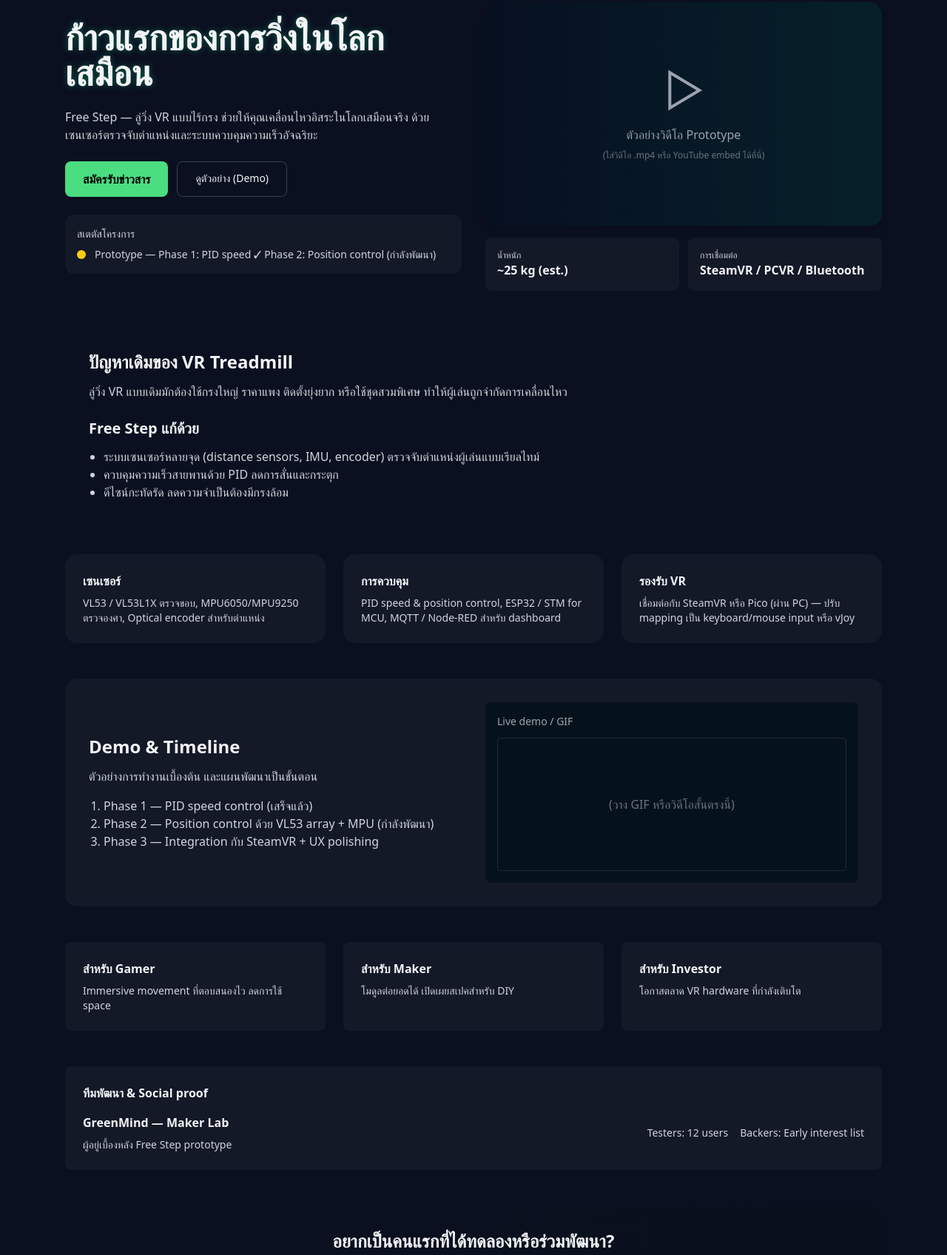
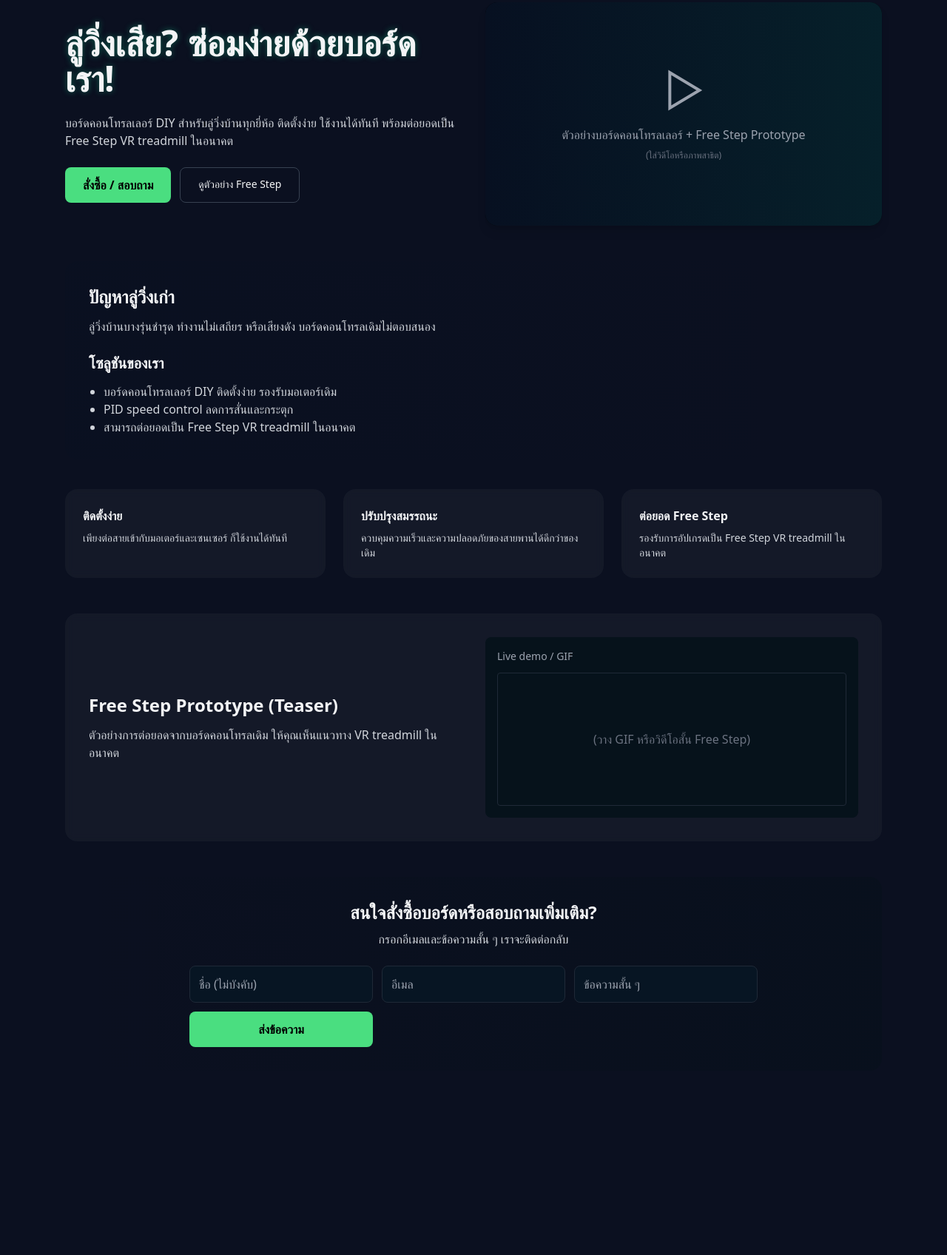
Before and after one commit to atikomtce4/free-step-landing, a plain HTML site: page index.html in a window 1280 px wide. Shown: the part 133-1829 px from the top of the page at 74% size. After the commit the page ends 1580 px from the top, so only its background shows below. Drawn offline with nearby package versions, Linux system fonts and the light colour scheme.

Commit message:
Add files via upload

```diff
--- a/index.html
+++ b/index.html
@@ -2,12 +2,11 @@
 <html lang="th">
 <head>
   <meta charset="utf-8">
-  <meta name="viewport" content="width=device-width,initial-scale=1">
-  <title>Free Step — VR Treadmill Prototype</title>
+  <meta name="viewport" content="width=device-width, initial-scale=1">
+  <title>ซ่อมลู่วิ่ง — Free Step Upgrade</title>
   <script src="https://cdn.tailwindcss.com"></script>
-  <meta name="description" content="Free Step — ลู่วิ่ง VR แบบไร้กรง ต้นแบบจาก GreenMind. ลงทะเบียนรับข่าวสารและทดลองใช้งาน.">
+  <meta name="description" content="ซ่อมลู่วิ่งบ้านได้ทันทีด้วยบอร์ดคอนโทรลเลอร์ DIY ของเรา พร้อมต่อยอด Free Step VR treadmill ในอนาคต">
   <style>
-    /* Simple accent glow */
     .neon { text-shadow: 0 0 8px rgba(16,185,129,0.45); }
     .glass { background: rgba(255,255,255,0.04); backdrop-filter: blur(6px); }
   </style>
@@ -19,185 +18,100 @@
         <div class="w-10 h-10 bg-gradient-to-br from-green-400 to-cyan-400 rounded-lg flex items-center justify-center font-bold text-black">GM</div>
         <div>
           <div class="text-sm">GreenMind</div>
-          <div class="text-xs text-gray-400">Free Step — VR Treadmill</div>
+          <div class="text-xs text-gray-400">ซ่อมลู่วิ่ง & Free Step Upgrade</div>
         </div>
       </div>
       <div class="hidden md:flex items-center gap-6">
         <a href="#features" class="text-sm hover:underline">Features</a>
         <a href="#demo" class="text-sm hover:underline">Demo</a>
-        <a href="#contact" class="text-sm hover:underline">ร่วมทดสอบ</a>
-        <a href="#" class="px-4 py-2 bg-green-400 text-black rounded-lg font-semibold">ลงทะเบียน</a>
+        <a href="#contact" class="text-sm hover:underline">สั่งซื้อ</a>
       </div>
     </nav>
   </header>
 
-  <!-- HERO -->
   <main class="max-w-6xl mx-auto px-6">
     <section class="grid grid-cols-1 md:grid-cols-2 gap-8 items-center">
       <div class="space-y-6">
-        <h1 class="text-4xl md:text-5xl font-extrabold neon">ก้าวแรกของการวิ่งในโลกเสมือน</h1>
-        <p class="text-gray-300 max-w-xl">Free Step — ลู่วิ่ง VR แบบไร้กรง ช่วยให้คุณเคลื่อนไหวอิสระในโลกเสมือนจริง ด้วยเซนเซอร์ตรวจจับตำแหน่งและระบบควบคุมความเร็วอัจฉริยะ</p>
+        <h1 class="text-4xl md:text-5xl font-extrabold neon">ลู่วิ่งเสีย? ซ่อมง่ายด้วยบอร์ดเรา!</h1>
+        <p class="text-gray-300 max-w-xl">บอร์ดคอนโทรลเลอร์ DIY สำหรับลู่วิ่งบ้านทุกยี่ห้อ ติดตั้งง่าย ใช้งานได้ทันที พร้อมต่อยอดเป็น Free Step VR treadmill ในอนาคต</p>
         <div class="flex flex-col sm:flex-row gap-3">
-          <a href="#contact" class="px-6 py-3 bg-green-400 text-black rounded-lg font-semibold text-center">สมัครรับข่าวสาร</a>
-          <a href="#demo" class="px-6 py-3 border border-gray-700 rounded-lg text-sm">ดูตัวอย่าง (Demo)</a>
-        </div>
-
-        <div class="mt-6 glass p-4 rounded-xl">
-          <h4 class="text-sm text-gray-300">สเตตัสโครงการ</h4>
-          <div class="mt-2 flex items-center gap-3">
-            <div class="w-3 h-3 rounded-full bg-yellow-400"></div>
-            <div class="text-sm text-gray-300">Prototype — Phase 1: PID speed ✓  Phase 2: Position control (กำลังพัฒนา)</div>
-          </div>
+          <a href="#contact" class="px-6 py-3 bg-green-400 text-black rounded-lg font-semibold text-center">สั่งซื้อ / สอบถาม</a>
+          <a href="#demo" class="px-6 py-3 border border-gray-700 rounded-lg text-sm">ดูตัวอย่าง Free Step</a>
         </div>
       </div>
 
       <div class="flex flex-col gap-4">
-        <!-- Video placeholder / embed -->
         <div class="bg-black rounded-2xl overflow-hidden shadow-lg">
           <div style="aspect-ratio:16/9; background:linear-gradient(90deg,#071021,#06202a); display:flex;align-items:center;justify-content:center;">
             <div class="text-center text-gray-400 p-6">
               <svg xmlns="http://www.w3.org/2000/svg" class="mx-auto mb-4" width="64" height="64" viewBox="0 0 24 24" fill="none" stroke="currentColor" stroke-width="1.5"><path d="M5 3v18l15-9L5 3z"></path></svg>
-              <div>ตัวอย่างวิดีโอ Prototype</div>
-              <div class="text-xs text-gray-500 mt-2">(ใส่วิดีโอ .mp4 หรือ YouTube embed ได้ที่นี่)</div>
-            </div>
-          </div>
-        </div>
-
-        <div class="grid grid-cols-2 gap-3">
-          <div class="p-4 glass rounded-lg">
-            <div class="text-xs text-gray-300">น้ำหนัก</div>
-            <div class="font-semibold">~25 kg (est.)</div>
-          </div>
-          <div class="p-4 glass rounded-lg">
-            <div class="text-xs text-gray-300">การเชื่อมต่อ</div>
-            <div class="font-semibold">SteamVR / PCVR / Bluetooth</div>
-          </div>
-        </div>
-      </div>
-    </section>
-
-    <!-- PROBLEM -> SOLUTION -->
-    <section id="problem" class="mt-12 bg-gradient-to-r from-[#071021]/30 to-transparent p-8 rounded-2xl">
-      <div class="max-w-4xl">
-        <h3 class="text-2xl font-bold">ปัญหาเดิมของ VR Treadmill</h3>
-        <p class="text-gray-300 mt-3">ลู่วิ่ง VR แบบเดิมมักต้องใช้กรงใหญ่ ราคาแพง ติดตั้งยุ่งยาก หรือใช้ชุดสวมพิเศษ ทำให้ผู้เล่นถูกจำกัดการเคลื่อนไหว</p>
-
-        <h4 class="mt-6 text-xl font-semibold">Free Step แก้ด้วย</h4>
-        <ul class="list-disc ml-5 mt-3 text-gray-300">
-          <li>ระบบเซนเซอร์หลายจุด (distance sensors, IMU, encoder) ตรวจจับตำแหน่งผู้เล่นแบบเรียลไทม์</li>
-          <li>ควบคุมความเร็วสายพานด้วย PID ลดการสั่นและกระตุก</li>
-          <li>ดีไซน์กะทัดรัด ลดความจำเป็นต้องมีกรงล้อม</li>
-        </ul>
-      </div>
-    </section>
-
-    <!-- FEATURES -->
-    <section id="features" class="mt-10 grid grid-cols-1 md:grid-cols-3 gap-6">
-      <div class="p-6 glass rounded-2xl">
-        <h5 class="font-bold">เซนเซอร์</h5>
-        <p class="text-sm text-gray-300 mt-2">VL53 / VL53L1X ตรวจขอบ, MPU6050/MPU9250 ตรวจองศา, Optical encoder สำหรับตำแหน่ง</p>
-      </div>
-      <div class="p-6 glass rounded-2xl">
-        <h5 class="font-bold">การควบคุม</h5>
-        <p class="text-sm text-gray-300 mt-2">PID speed &amp; position control, ESP32 / STM for MCU, MQTT / Node-RED สำหรับ dashboard</p>
-      </div>
-      <div class="p-6 glass rounded-2xl">
-        <h5 class="font-bold">รองรับ VR</h5>
-        <p class="text-sm text-gray-300 mt-2">เชื่อมต่อกับ SteamVR หรือ Pico (ผ่าน PC) — ปรับ mapping เป็น keyboard/mouse input หรือ vJoy</p>
-      </div>
-    </section>
-
-    <!-- DEMO / TIMELINE -->
-    <section id="demo" class="mt-12 p-8 rounded-2xl glass">
-      <div class="md:flex md:gap-8 items-center">
-        <div class="md:w-1/2">
-          <h3 class="text-2xl font-bold">Demo &amp; Timeline</h3>
-          <p class="text-gray-300 mt-3">ตัวอย่างการทำงานเบื้องต้น และแผนพัฒนาเป็นขั้นตอน</p>
-
-          <ol class="mt-4 list-decimal ml-5 text-gray-300">
-            <li>Phase 1 — PID speed control (เสร็จแล้ว)</li>
-            <li>Phase 2 — Position control ด้วย VL53 array + MPU (กำลังพัฒนา)</li>
-            <li>Phase 3 — Integration กับ SteamVR + UX polishing</li>
-          </ol>
-        </div>
-        <div class="md:w-1/2 mt-6 md:mt-0">
-          <div class="p-4 bg-[#06121b] rounded-lg">
-            <div class="text-sm text-gray-400">Live demo / GIF</div>
-            <div style="height:180px;display:flex;align-items:center;justify-content:center;" class="mt-3 border border-gray-800 rounded">
-              <div class="text-gray-500">(วาง GIF หรือวิดีโอสั้นตรงนี้)</div>
+              <div>ตัวอย่างบอร์ดคอนโทรลเลอร์ + Free Step Prototype</div>
+              <div class="text-xs text-gray-500 mt-2">(ใส่วิดีโอหรือภาพสาธิต)</div>
             </div>
           </div>
         </div>
       </div>
     </section>
 
-    <!-- BENEFITS -->
-    <section class="mt-12 grid md:grid-cols-3 gap-6">
-      <div class="p-6 glass rounded-lg">
-        <h4 class="font-semibold">สำหรับ Gamer</h4>
-        <p class="text-sm text-gray-300 mt-2">Immersive movement ที่ตอบสนองไว ลดการใช้ space</p>
-      </div>
-      <div class="p-6 glass rounded-lg">
-        <h4 class="font-semibold">สำหรับ Maker</h4>
-        <p class="text-sm text-gray-300 mt-2">โมดูลต่อยอดได้ เปิดเผยสเปคสำหรับ DIY</p>
-      </div>
-      <div class="p-6 glass rounded-lg">
-        <h4 class="font-semibold">สำหรับ Investor</h4>
-        <p class="text-sm text-gray-300 mt-2">โอกาสตลาด VR hardware ที่กำลังเติบโต</p>
+    <section id="problem" class="mt-12 bg-gradient-to-r from-[#071021]/30 to-transparent p-8 rounded-2xl">
+      <div class="max-w-4xl">
+        <h3 class="text-2xl font-bold">ปัญหาลู่วิ่งเก่า</h3>
+        <p class="text-gray-300 mt-3">ลู่วิ่งบ้านบางรุ่นชำรุด ทำงานไม่เสถียร หรือเสียงดัง บอร์ดคอนโทรลเดิมไม่ตอบสนอง</p>
+
+        <h4 class="mt-6 text-xl font-semibold">โซลูชันของเรา</h4>
+        <ul class="list-disc ml-5 mt-3 text-gray-300">
+          <li>บอร์ดคอนโทรลเลอร์ DIY ติดตั้งง่าย รองรับมอเตอร์เดิม</li>
+          <li>PID speed control ลดการสั่นและกระตุก</li>
+          <li>สามารถต่อยอดเป็น Free Step VR treadmill ในอนาคต</li>
+        </ul>
       </div>
     </section>
 
-    <!-- TRUST -->
-    <section class="mt-12 p-6 rounded-lg glass">
-      <h4 class="font-bold">ทีมพัฒนา &amp; Social proof</h4>
-      <div class="mt-4 flex flex-col md:flex-row gap-6 items-center">
-        <div class="flex-1">
-          <div class="font-semibold">GreenMind — Maker Lab</div>
-          <div class="text-sm text-gray-300 mt-2">ผู้อยู่เบื้องหลัง Free Step prototype</div>
+    <section id="features" class="mt-10 grid grid-cols-1 md:grid-cols-3 gap-6">
+      <div class="p-6 glass rounded-2xl">
+        <h5 class="font-bold">ติดตั้งง่าย</h5>
+        <p class="text-sm text-gray-300 mt-2">เพียงต่อสายเข้ากับมอเตอร์และเซนเซอร์ ก็ใช้งานได้ทันที</p>
+      </div>
+      <div class="p-6 glass rounded-2xl">
+        <h5 class="font-bold">ปรับปรุงสมรรถนะ</h5>
+        <p class="text-sm text-gray-300 mt-2">ควบคุมความเร็วและความปลอดภัยของสายพานได้ดีกว่าของเดิม</p>
+      </div>
+      <div class="p-6 glass rounded-2xl">
+        <h5 class="font-bold">ต่อยอด Free Step</h5>
+        <p class="text-sm text-gray-300 mt-2">รองรับการอัปเกรดเป็น Free Step VR treadmill ในอนาคต</p>
+      </div>
+    </section>
+
+    <section id="demo" class="mt-12 p-8 rounded-2xl glass">
+      <div class="md:flex md:gap-8 items-center">
+        <div class="md:w-1/2">
+          <h3 class="text-2xl font-bold">Free Step Prototype (Teaser)</h3>
+          <p class="text-gray-300 mt-3">ตัวอย่างการต่อยอดจากบอร์ดคอนโทรลเดิม ให้คุณเห็นแนวทาง VR treadmill ในอนาคต</p>
         </div>
-        <div class="flex gap-4">
-          <div class="text-sm text-gray-300">Testers: 12 users</div>
-          <div class="text-sm text-gray-300">Backers: Early interest list</div>
+        <div class="md:w-1/2 mt-6 md:mt-0">
+          <div class="p-4 bg-[#06121b] rounded-lg">
+            <div class="text-sm text-gray-400">Live demo / GIF</div>
+            <div style="height:180px;display:flex;align-items:center;justify-content:center;" class="mt-3 border border-gray-800 rounded">
+              <div class="text-gray-500">(วาง GIF หรือวิดีโอสั้น Free Step)</div>
+            </div>
+          </div>
         </div>
       </div>
     </section>
 
-    <!-- CONTACT / CTA FORM -->
     <section id="contact" class="mt-12 p-8 rounded-2xl bg-gradient-to-r from-transparent to-[#041018]/40">
       <div class="max-w-3xl mx-auto text-center">
-        <h3 class="text-2xl font-bold">อยากเป็นคนแรกที่ได้ทดลองหรือร่วมพัฒนา?</h3>
+        <h3 class="text-2xl font-bold">สนใจสั่งซื้อบอร์ดหรือสอบถามเพิ่มเติม?</h3>
         <p class="text-gray-300 mt-2">กรอกอีเมลและข้อความสั้น ๆ เราจะติดต่อกลับ</p>
 
         <form id="leadForm" class="mt-6 grid grid-cols-1 sm:grid-cols-3 gap-3">
           <input aria-label="name" name="name" placeholder="ชื่อ (ไม่บังคับ)" class="sm:col-span-1 p-3 rounded-lg bg-[#071523] border border-gray-800" />
           <input aria-label="email" required name="email" placeholder="อีเมล" class="sm:col-span-1 p-3 rounded-lg bg-[#071523] border border-gray-800" />
           <input aria-label="note" name="note" placeholder="ข้อความสั้น ๆ" class="sm:col-span-1 p-3 rounded-lg bg-[#071523] border border-gray-800" />
-          <button type="submit" class="sm:col-span-3 mt-2 px-6 py-3 bg-green-400 text-black rounded-lg font-semibold">ส่งข้อมูล</button>
+          <button type="submit" class="sm:col-span-1 p-3 bg-green-400 text-black rounded-lg font-semibold">ส่งข้อความ</button>
         </form>
-
-        <p id="formMsg" class="mt-3 text-sm text-green-300"></p>
       </div>
     </section>
-
-    <footer class="mt-12 py-8 text-center text-gray-500 text-sm">© GreenMind — Free Step Prototype • Built with ❤️</footer>
   </main>
-
-  <script>
-    document.getElementById('leadForm').addEventListener('submit', function(e){
-      e.preventDefault();
-      const form = e.target;
-      const data = {
-        name: form.name.value,
-        email: form.email.value,
-        note: form.note.value,
-        ts: new Date().toISOString()
-      };
-
-      // Simulate sending: in production replace with real endpoint (Mailchimp / Zapier / Google Sheets)
-      console.log('Lead captured', data);
-      document.getElementById('formMsg').textContent = 'ขอบคุณ! เราได้รับข้อมูลของคุณแล้ว จะติดต่อกลับทางอีเมลเร็ว ๆ นี้.';
-      form.reset();
-    });
-  </script>
 </body>
 </html>
```
